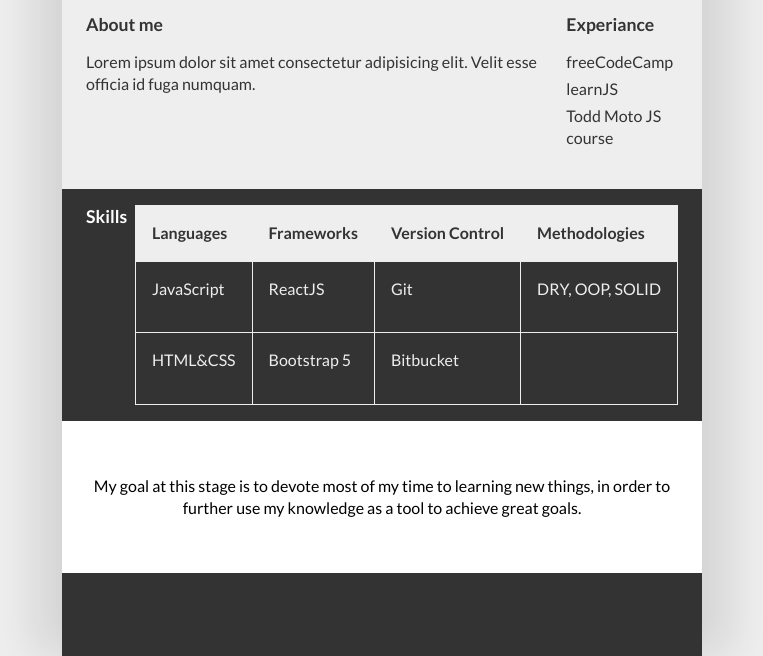
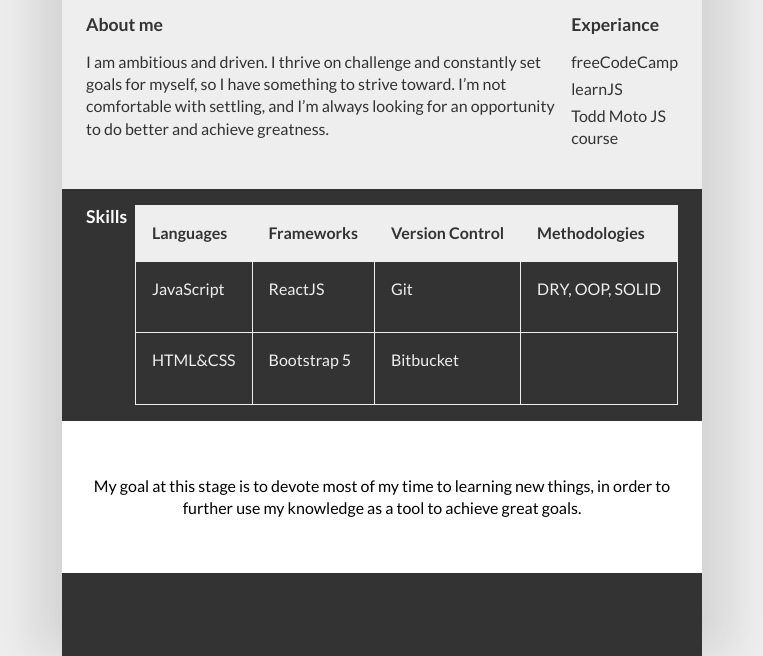
Before and after one commit to SerhiiYan/rsschool-cv, a plain HTML site: page index.html in a window 1280 px wide. Shown: the part 246-902 px from the top of the page, without its empty margins (258-1021 px from the left). Drawn offline with Linux system fonts and the light colour scheme.

Commit message:
fix: About me section

```diff
--- a/index.html
+++ b/index.html
@@ -42,8 +42,8 @@
               <div class="wrapper-main">
                 <div class="about-me">
                   <h3>About me</h3>
-                  <p>Lorem ipsum dolor sit amet consectetur
-                    adipisicing elit. Velit esse officia id fuga numquam.</p>
+                  <p>I am ambitious and driven. I thrive on challenge and constantly set goals for myself, so I have something to strive toward.
+                    I’m not comfortable with settling, and I’m always looking for an opportunity to do better and achieve greatness.</p>
                 </div>
                 <div class="experiance">
                   <h3>Experiance</h3>
```
